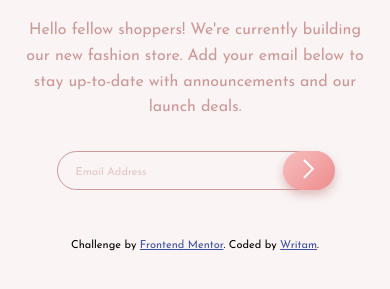
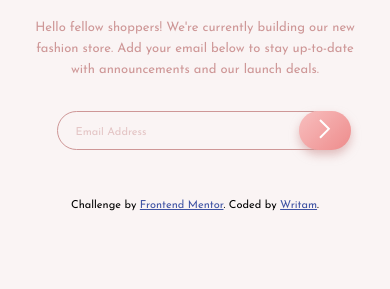
Before and after one commit to bwritam/Base-Apparel-coming-soon-page, a plain HTML site: page index.html in a window 390 px wide. Shown: the part 471-760 px from the top of the page. Drawn offline with Linux system fonts and the light colour scheme.

Commit message:
again commit

```diff
--- a/style.css
+++ b/style.css
@@ -28,9 +28,9 @@
 	    color: hsl(0, 36%, 70%);
 	}
 	.para{
-		font-size: 16px;
+		font-size: 13px;
 	    padding-bottom: 30px;
-	    margin: 0 20px;
+	    margin: 0 35px;
 	}
 	.logo{
 		float: left;
@@ -62,7 +62,7 @@
 	    border: none;
 	    border-radius: 20px;
 	    position: absolute;
-	    right: 14%;
+	    right: 10%;
 	    box-shadow: 0 5px 10px 0 hsla(0, 36%, 70%, 0.6);
 	}
 	.error-image{
```
